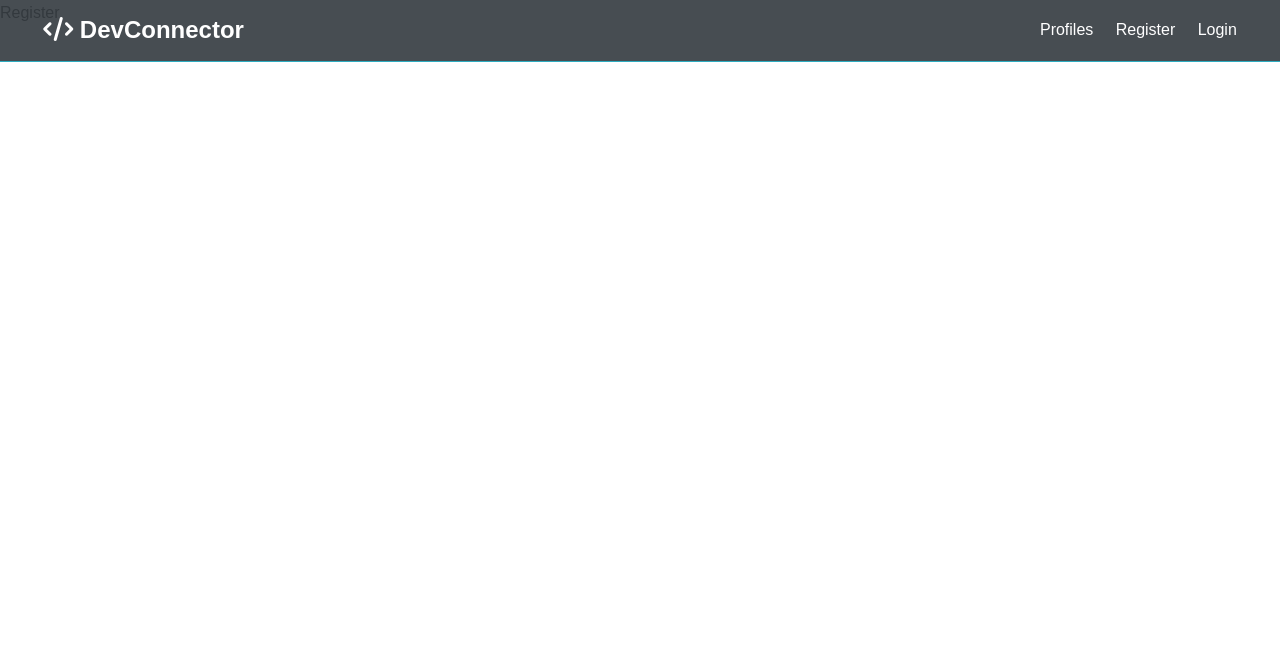
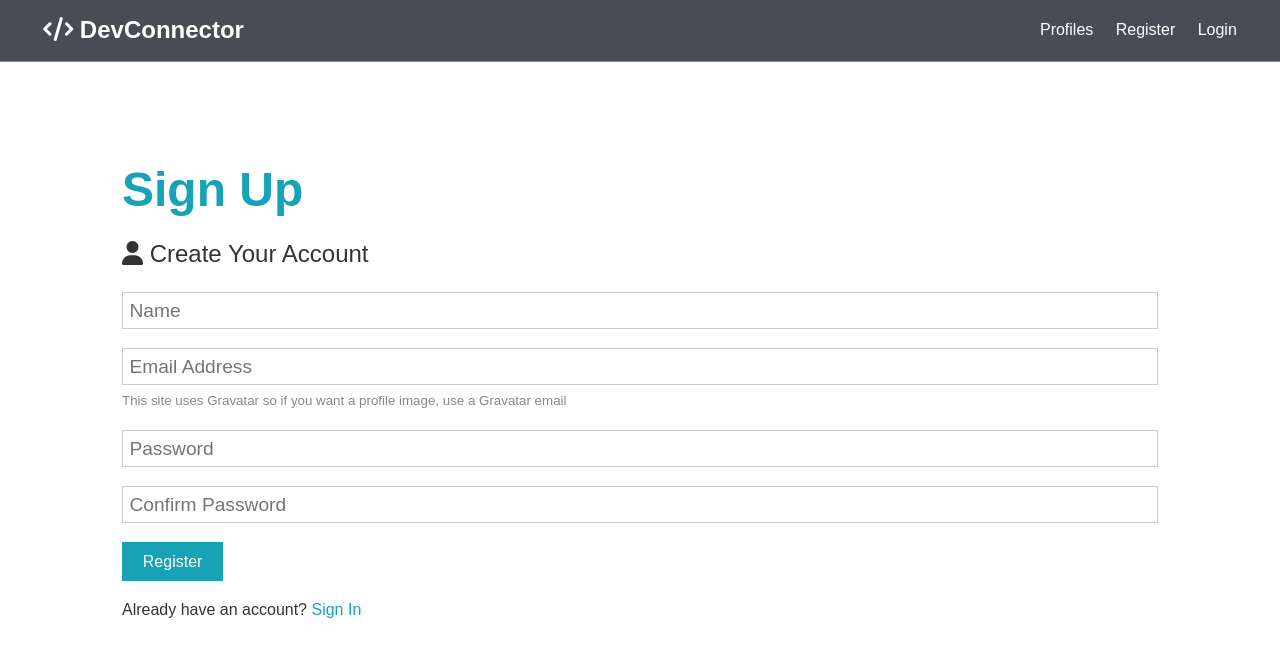
Before and after one commit to haozhangzyb/DevSocial, a React (Create React App) app in the folder client/: page /register in a window 1280 px wide. Shown: the top 656 px of the page. Built offline with nearby package versions, Linux system fonts and the light colour scheme.

Commit message:
add form to register page

```diff
--- a/client/src/App.css
+++ b/client/src/App.css
@@ -19,6 +19,7 @@
   line-height: 1.6;
   background-color: #fff;
   color: #333;
+  padding-top: 65px;
 }
 
 a {
@@ -575,3 +576,10 @@
     padding: 0.3rem 0.4rem;
   }
 }
+
+.alert-wrapper {
+  position: fixed;
+  top: 4rem;
+  right: 2rem;
+  display: inline-block;
+}
--- a/client/src/App.js
+++ b/client/src/App.js
@@ -1,10 +1,5 @@
-import React, { Fragment } from "react";
-import {
-  BrowserRouter as Router,
-  Route,
-  Routes,
-  Switch,
-} from "react-router-dom";
+import React from "react";
+import { BrowserRouter as Router, Route, Routes } from "react-router-dom";
 
 import "./App.css";
 import Navbar from "./components/layout/Navbar";
--- a/client/src/components/auth/Register.js
+++ b/client/src/components/auth/Register.js
@@ -1,7 +1,92 @@
-import React from "react";
+import React, { useState } from "react";
 
 const Register = () => {
-  return <div>Register</div>;
+  const [formData, setFormData] = useState({
+    name: "",
+    email: "",
+    password: "",
+    password2: "",
+  });
+
+  const { name, email, password, password2 } = formData;
+
+  const onChange = (e) => {
+    setFormData({ ...formData, [e.target.name]: e.target.value });
+  };
+
+  const submitForm = (e) => {
+    e.preventDefault();
+    if (password !== password2) {
+      console.log("password do not match");
+    } else {
+      console.log(formData);
+    }
+  };
+
+  return (
+    <section className='container'>
+      <h1 className='large text-primary'>Sign Up</h1>
+      <p className='lead'>
+        <i className='fas fa-user'></i> Create Your Account
+      </p>
+      <form className='form' onSubmit={submitForm}>
+        <div className='form-group'>
+          <input
+            type='text'
+            placeholder='Name'
+            name='name'
+            required
+            value={name}
+            onChange={onChange}
+          />
+        </div>
+        <div className='form-group'>
+          <input
+            type='email'
+            placeholder='Email Address'
+            name='email'
+            required
+            value={email}
+            onChange={onChange}
+          />
+          <small className='form-text'>
+            This site uses Gravatar so if you want a profile image, use a
+            Gravatar email
+          </small>
+        </div>
+        <div className='form-group'>
+          <input
+            type='password'
+            placeholder='Password'
+            name='password'
+            minLength='6'
+            required
+            value={password}
+            onChange={onChange}
+          />
+        </div>
+        <div className='form-group'>
+          <input
+            type='password'
+            placeholder='Confirm Password'
+            name='password2'
+            minLength='6'
+            required
+            value={password2}
+            onChange={onChange}
+          />
+        </div>
+        <input
+          type='submit'
+          className='btn btn-primary'
+          value='Register'
+        />
+      </form>
+      <p className='my-1'>
+        Already have an account? <a href='login.html'>Sign In</a>
+      </p>
+    </section>
+  );
 };
 
 export default Register;
```
